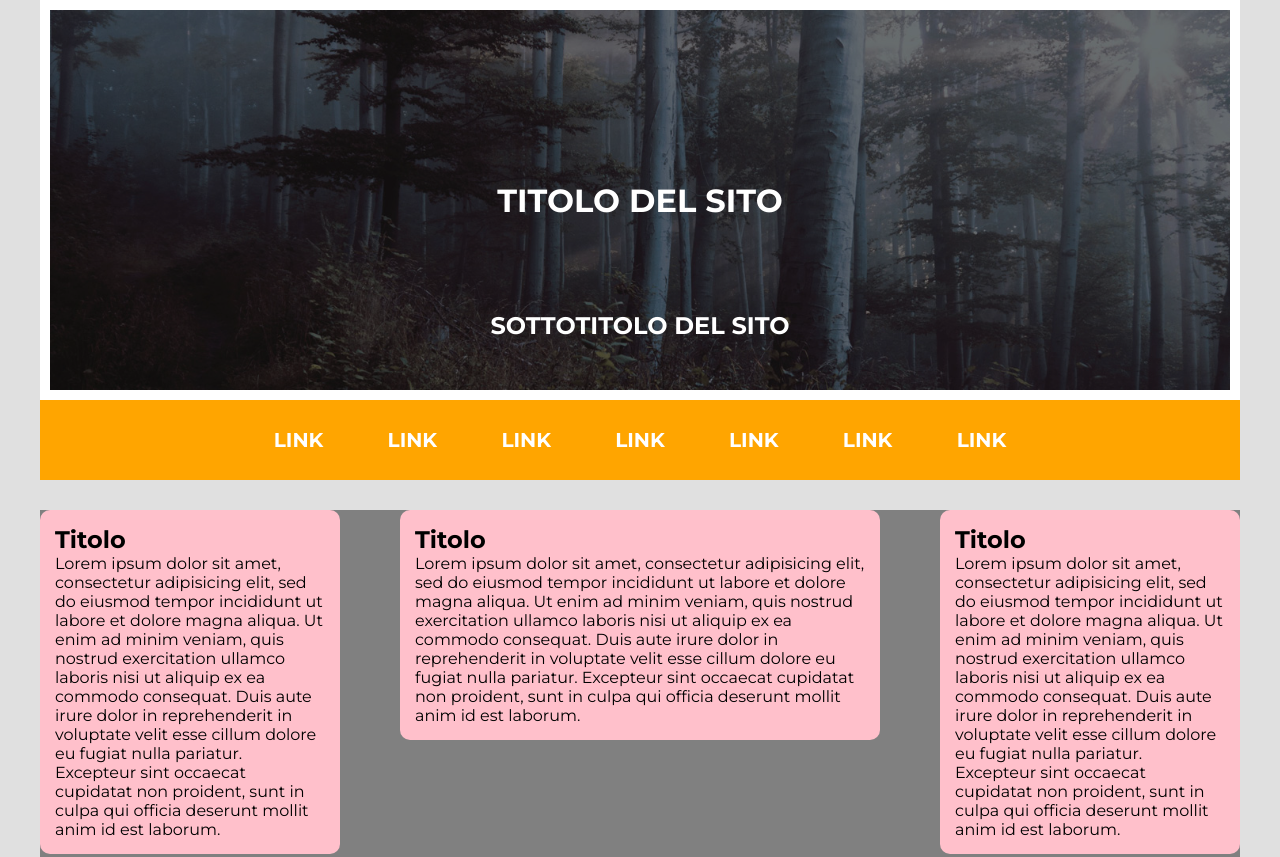
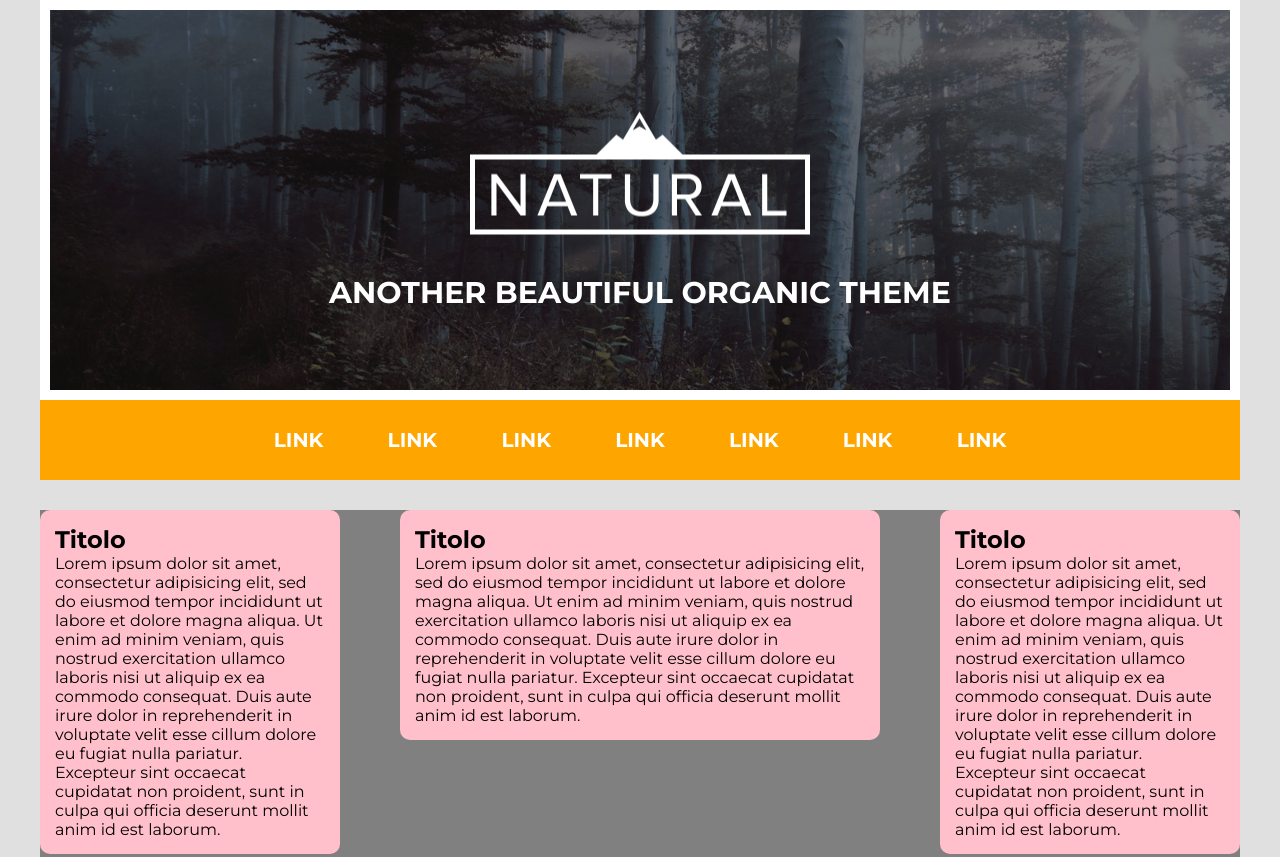
Before and after one commit to SimoneSichili/htmlcss-wp, a plain HTML site: page index.html in a window 1280 px wide. Shown: the top 857 px of the page. Drawn offline with Linux system fonts and the light colour scheme.

Commit message:
Change header image. Add header logo and title.

```diff
--- a/css/style.css
+++ b/css/style.css
@@ -39,20 +39,23 @@ body {
   background: rgba(0, 0, 0, 0.4);
 }
 
-#image-content h1 {
+#header-title {
   position: absolute;
   top: 50%;
   left: 50%;
   transform: translate(-50%, -50%);
+  width: 100%;
+  text-align: center;
+  text-transform: uppercase;
   color: white;
 }
 
-#image-content #subtitle {
-  position: absolute;
-  bottom: 50px;
-  left: 50%;
-  transform: translateX(-50%);
-  color: white;
+#logo {
+  width: 400px;
+}
+
+#header-title h1 {
+  font-size: 30px;
 }
 
 nav {
--- a/index.html
+++ b/index.html
@@ -20,8 +20,10 @@
         <!-- immagine con testo -->
         <div id="image-content">
           <div class="overlay"></div>
-            <h1>TITOLO DEL SITO</h1>
-            <h2 id="subtitle">SOTTOTITOLO DEL SITO</h2>
+          <div id="header-title">
+            <img id="logo"src="img/natural-logo.png" alt="Natural Logo">
+            <h1>Another beautiful organic theme</h1>
+          </div>
         </div>
         <!-- /immagine con testo -->
 
```
